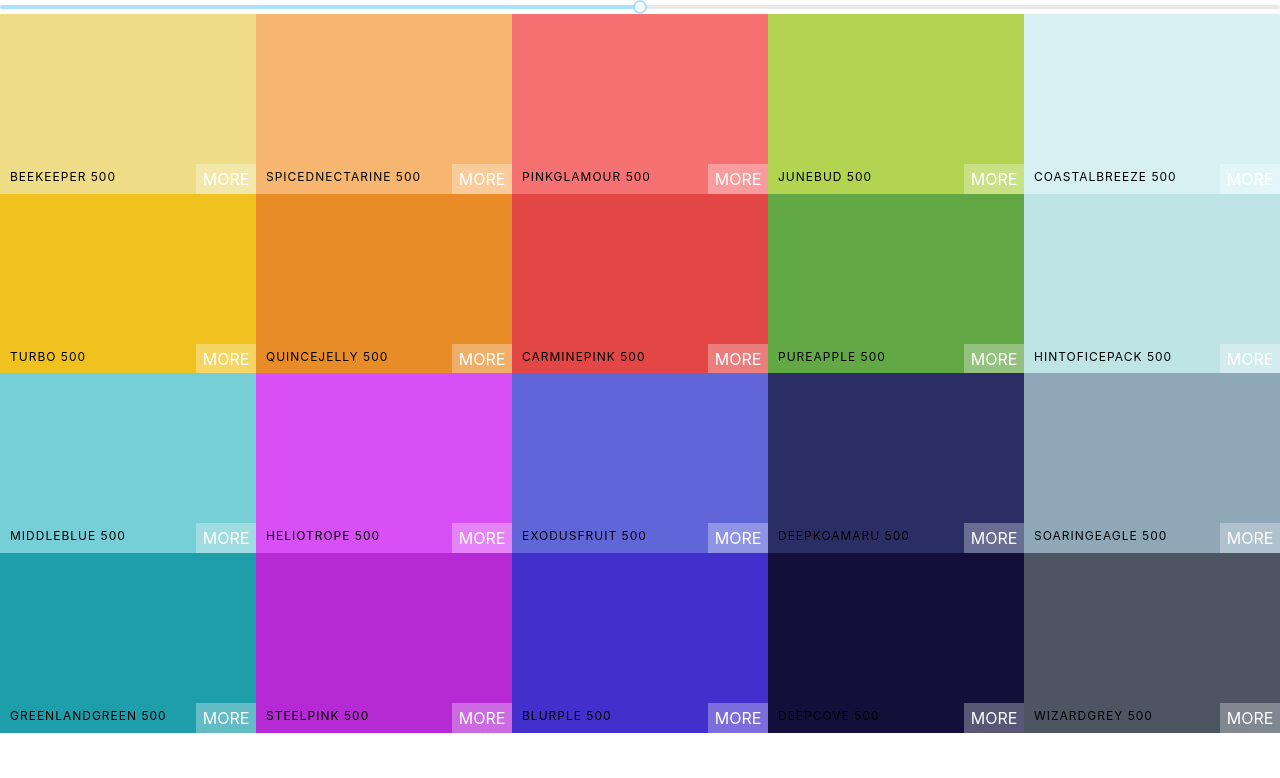
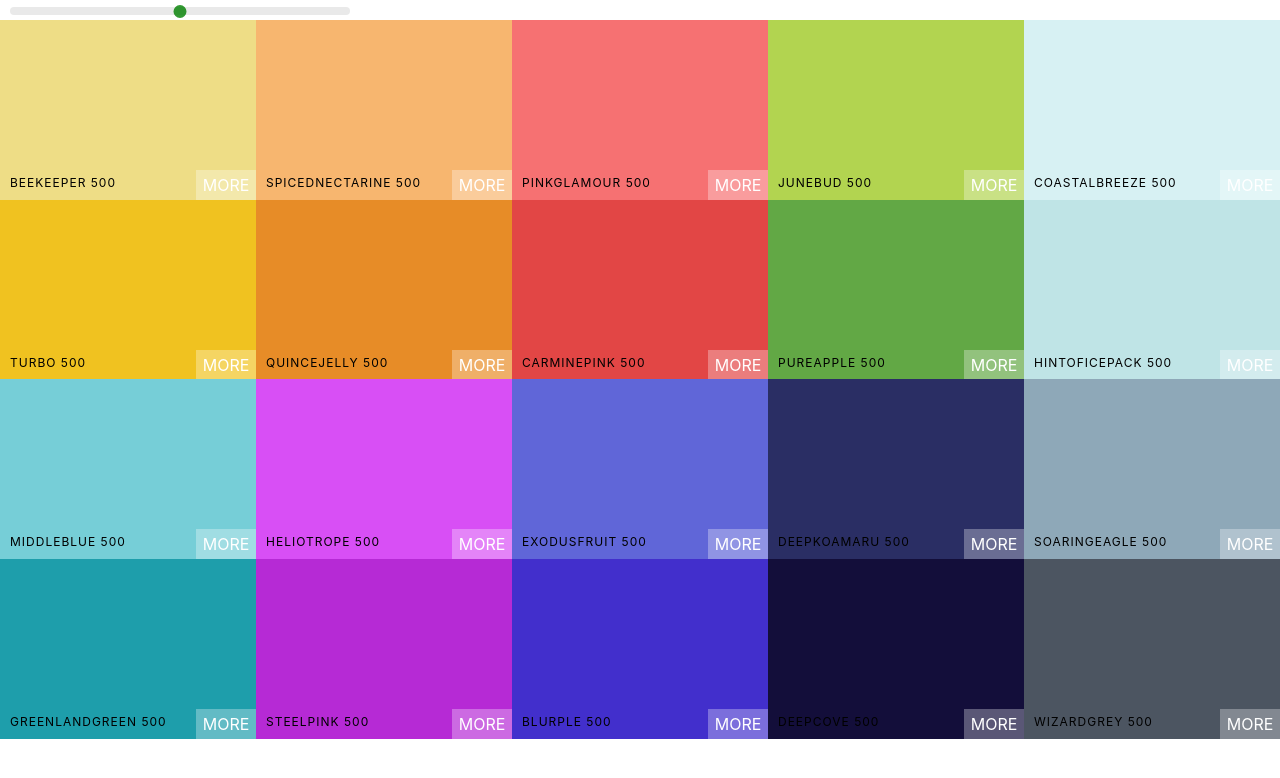
Before and after one commit to Khabibullo-S/Colors-project, a React (Create React App) app: page / in a window 1280 px wide. Shown: the top 778 px of the page. Built offline with nearby package versions, Linux system fonts and the light colour scheme.

Commit message:
Style Color Slider

```diff
--- a/src/Palette.css
+++ b/src/Palette.css
@@ -5,3 +5,30 @@
 .Palette-colors {
   height: 90%;
 }
+
+.slider {
+  width: 340px;
+  margin: 0 10px;
+  display: inline-block;
+}
+
+.rc-slider-track {
+  background-color: transparent;
+}
+
+.rc-slider-rail {
+  height: 8px;
+}
+
+.slider .rc-slider-handle,
+.slider .rc-slider-handle:active,
+.slider .rc-slider-handle:focus,
+.slider .rc-slider-handle:hover {
+  background-color: green;
+  outline: none;
+  border: 2px solid green;
+  box-shadow: none;
+  width: 13px;
+  height: 13px;
+  margin-top: -2.5px;
+}
--- a/src/Palette.js
+++ b/src/Palette.js
@@ -13,6 +13,7 @@
 
   return (
     <div className="Palette">
+      <div className="slider">
         <Slider
           defaultValue={level}
           min={100}
@@ -20,6 +21,8 @@
           step={100}
           onChangeComplete={setLevel}
         />
+      </div>
+
       {/* Navbar goes here */}
       <div className="Palette-colors">{colorBoxes}</div>
       {/* Footer eventually */}
```
Lines whose indentation alone changed are shown as unchanged.
